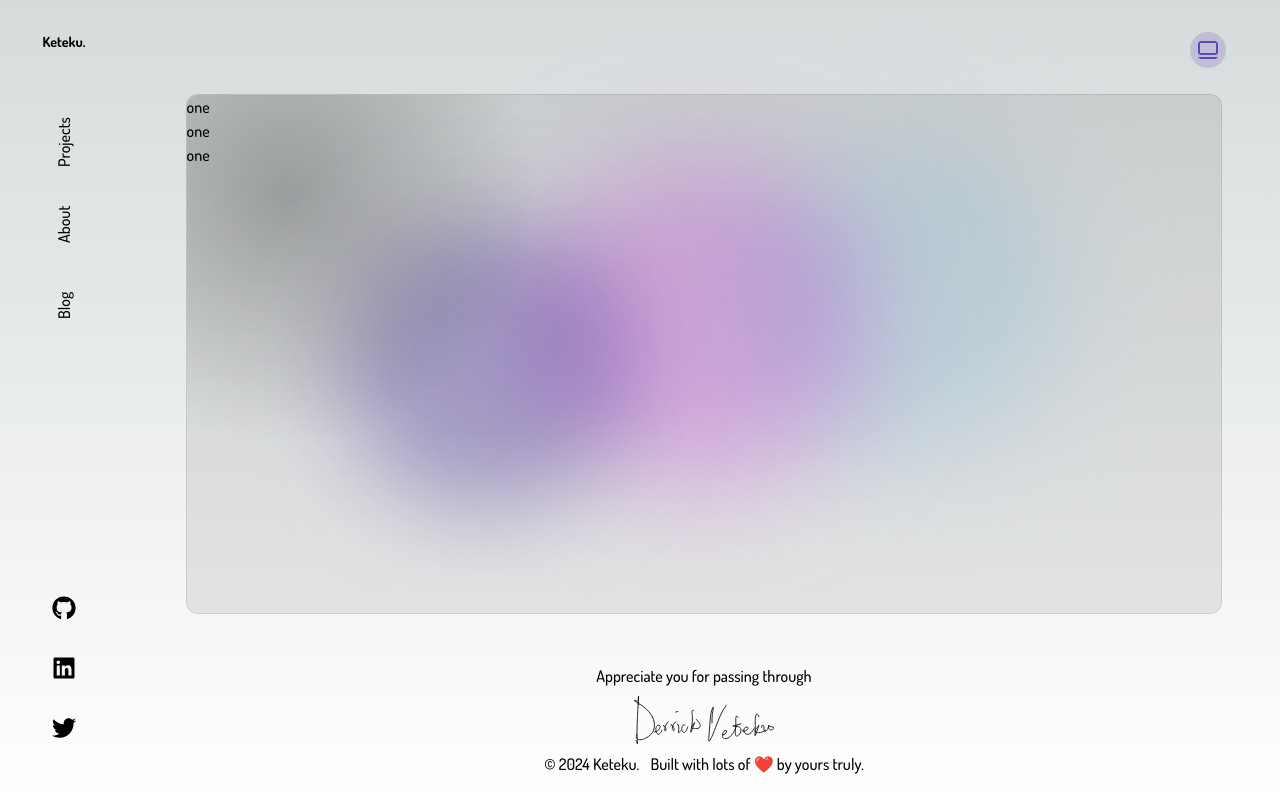
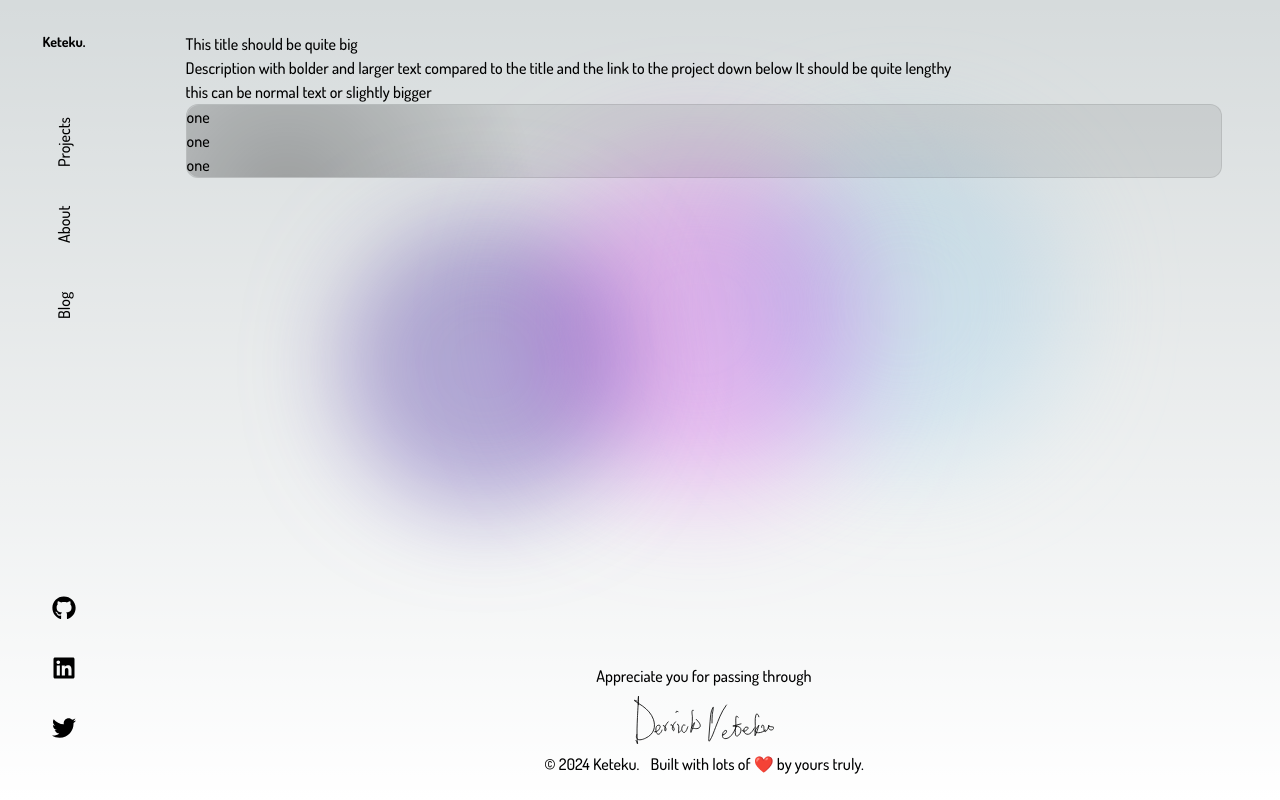
Before and after one commit to Derks14/keteku, a React (Vite) app: page /detail in a window 1280 px wide. Built offline with nearby package versions, Linux system fonts and the light colour scheme.

Commit message:
implementing details page for each card

```diff
--- a/src/routes/_layout/detail.tsx
+++ b/src/routes/_layout/detail.tsx
@@ -1,6 +1,5 @@
 import { createFileRoute } from '@tanstack/react-router'
 import Card from "@/components/ui/card.tsx";
-import Wrapper from "@/components/ui/wrapper.tsx";
 
 
 export const Route = createFileRoute('/_layout/detail')({
@@ -10,7 +9,14 @@ export const Route = createFileRoute('/_layout/detail')({
 function RouteComponent() {
   return (
     <>
-      <Wrapper row_cols_class="md:grid-cols-1 md:grid-rows-1">
+      <div>
+        <div>
+          <div>This title should be quite big</div>
+          <div>Description with bolder and larger text compared to the title and the link to the project down below
+          It should be quite lengthy
+          </div>
+          <div>this can be normal text or slightly bigger</div>
+        </div>
         <Card>
           <div className="flex-col flex">
             <div>one</div>
@@ -19,7 +25,7 @@ function RouteComponent() {
             <div></div>
           </div>
         </Card>
-      </Wrapper>
+      </div>
     </>
   )
 }
```
